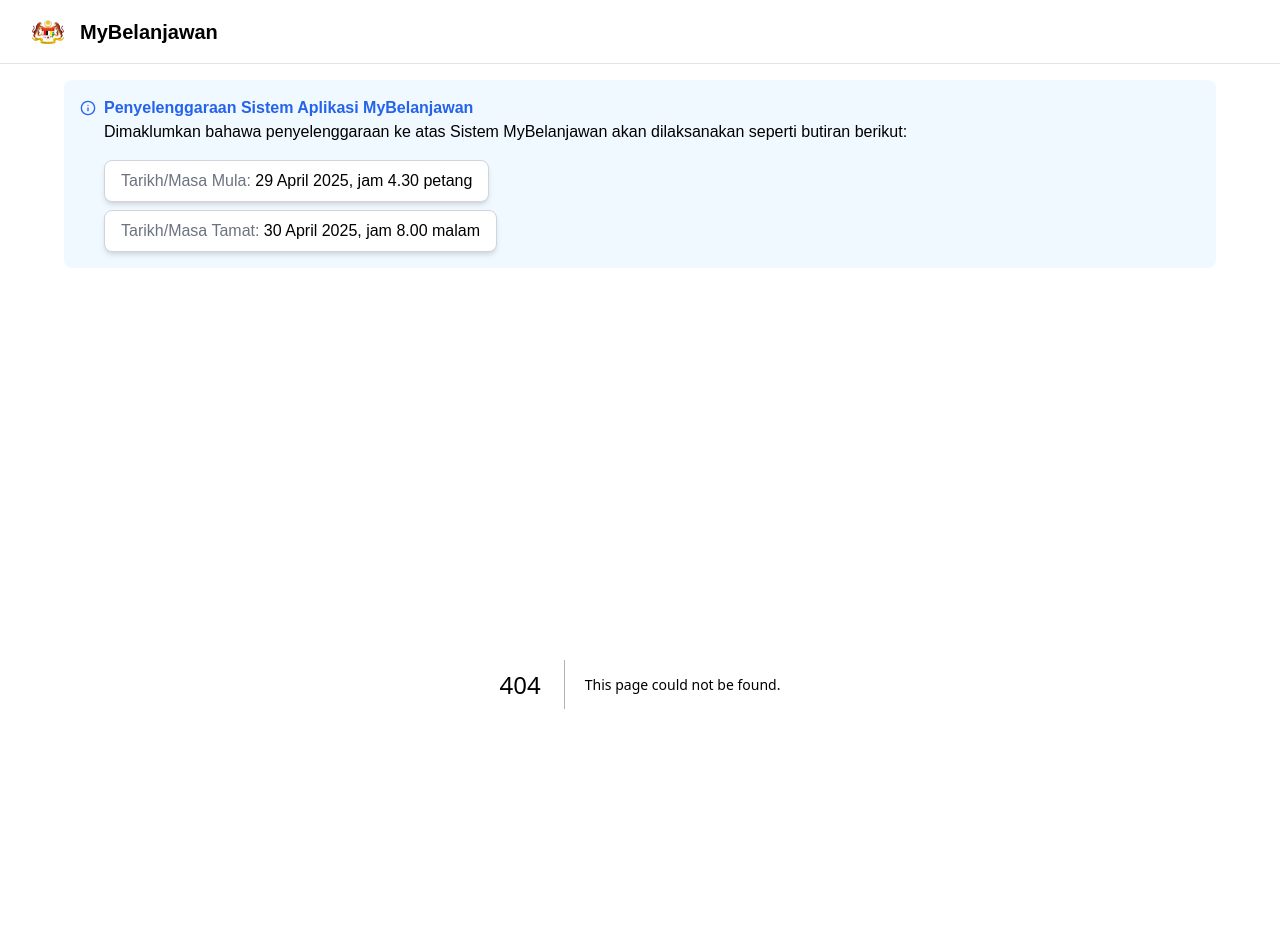
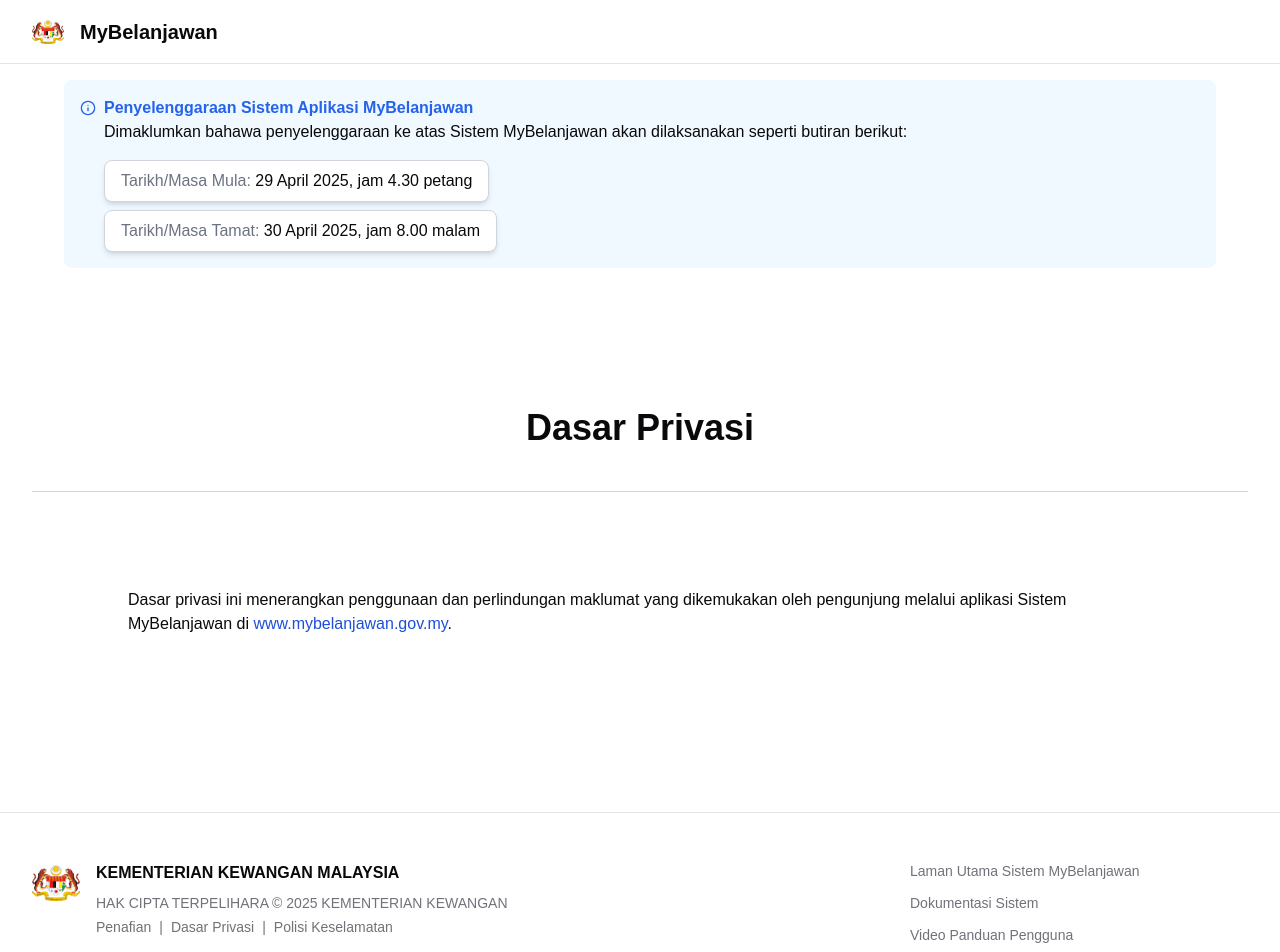
Before and after one commit to mof-malaysia/mybelanjawan-landing, a Next.js app: page /dasar-privasi in a window 1280 px wide. Before the commit this address had no page. Shown: the top 952 px of the page. Built offline with nearby package versions, Linux system fonts and the light colour scheme.

Commit message:
feat: add footer details

```diff
--- /dev/null
+++ b/app/dasar-privasi/page.tsx
@@ -0,0 +1,27 @@
+import React from 'react';
+
+export default function DasarPrivasiPage() {
+  return (
+    <div className="pt-20">
+      <div className="container h-32 flex items-center justify-center border-b border-gray-300">
+        <h1 className="text-4xl font-bold text-center">Dasar Privasi</h1>
+      </div>
+
+      <div className="space-y-6 justify-center min-h-80 p-24 px-24">
+        <p>
+          Dasar privasi ini menerangkan penggunaan dan perlindungan maklumat
+          yang   dikemukakan   oleh   pengunjung   melalui   aplikasi   Sistem
+          MyBelanjawan di&nbsp;
+          <a
+            href="https://www.mybelanjawan.gov.my"
+            className="text-blue-700 text-decoration-line"
+            target="_blank"
+            rel="noopener noreferrer"
+          >
+            www.mybelanjawan.gov.my
+          </a>.
+        </p>
+      </div>
+    </div>
+  );
+}
--- /dev/null
+++ b/app/penafian/page.tsx
@@ -0,0 +1,33 @@
+import React from 'react';
+
+export default function PenafianPage() {
+  return (
+    <div className="pt-20">
+      <div className="container h-32 flex items-center justify-center border-b border-gray-300">
+        <h1 className="text-4xl font-bold text-center">Penafian</h1>
+      </div>
+
+      <div className="space-y-6 justify-center min-h-80 p-24 px-24">
+        <div className="space-y-12">
+          <div className="flex">
+            <span className="font-medium mr-6">1.</span>
+            <p>
+              Kerajaan Malaysia dan Kementerian Kewangan tidak
+              bertanggungjawab di atas kehilangan atau kerosakan disebabkan
+              penggunaan mana-mana maklumat yang diperolehi daripada
+              aplikasi ini.
+            </p>
+          </div>
+          <div className="flex">
+            <span className="font-medium mr-6">2.</span>
+            <p>
+              Tidak dibenarkan menggunakan maklumat ini untuk tujuan
+              pengiklanan, pemasaran dan penjualan produk dan perkhidmatan
+              serta menyebarkan maklumat tanpa kebenaran.
+            </p>
+          </div>
+        </div>
+      </div>
+    </div>
+  );
+}
--- /dev/null
+++ b/app/polisi-keselamatan/page.tsx
@@ -0,0 +1,18 @@
+import React from 'react';
+
+export default function PolisiKeselamatanPage() {
+  return (
+    <div className="pt-20">
+      <div className="container h-32 flex items-center justify-center border-b border-gray-300">
+        <h1 className="text-4xl font-bold text-center">Polisi Keselamatan</h1>
+      </div>
+
+      <div className="space-y-6 justify-center min-h-80 p-24 px-24">
+        <p>
+          Aplikasi ini menerapkan ciri keselamatan yang mematuhi piawaian global
+          untuk melindungi kerahsiaan dan keselamatan maklumat pengguna.
+        </p>
+      </div>
+    </div>
+  );
+}
--- a/components/ui/footer.tsx
+++ b/components/ui/footer.tsx
@@ -1,11 +1,23 @@
 import Image from "next/image";
 
 import { FunctionComponent, ReactNode } from "react";
+import At from "./at";
 
 interface FooterProps {
   title?: ReactNode;
   children?: ReactNode;
 }
+
+const links = [{
+  title: "Penafian",
+  href: "/penafian",
+}, {
+  title: "Dasar Privasi",
+  href: "/dasar-privasi",
+}, {
+  title: "Polisi Keselamatan",
+  href: "/polisi-keselamatan",
+}];
 
 const Footer: FunctionComponent<FooterProps> = ({ title, children }) => {
   return (
@@ -24,8 +36,23 @@
           <div>
             <div className="mb-2 font-bold uppercase">{title}</div>
             <p className="text-dim text-sm">
-              © {new Date().getFullYear()} MyBelanjawan
+              HAK CIPTA TERPELIHARA © {new Date().getFullYear()} KEMENTERIAN KEWANGAN
             </p>
+            <div className="flex pt-1">
+              {links.map((link, idx) => (
+                <>
+                  <At
+                    href={link.href}
+                    variant="reset"
+                    className="text-dim text-sm font-normal hover:underline w-fit"
+                    external={false}
+                  >
+                    <span>{link.title}</span>
+                    {idx < links.length - 1 && <span className="px-2">|</span>}
+                  </At>
+                </>
+              ))}
+            </div>
           </div>
         </div>
         <div className="flex gap-6 text-sm">{children}</div>
```
